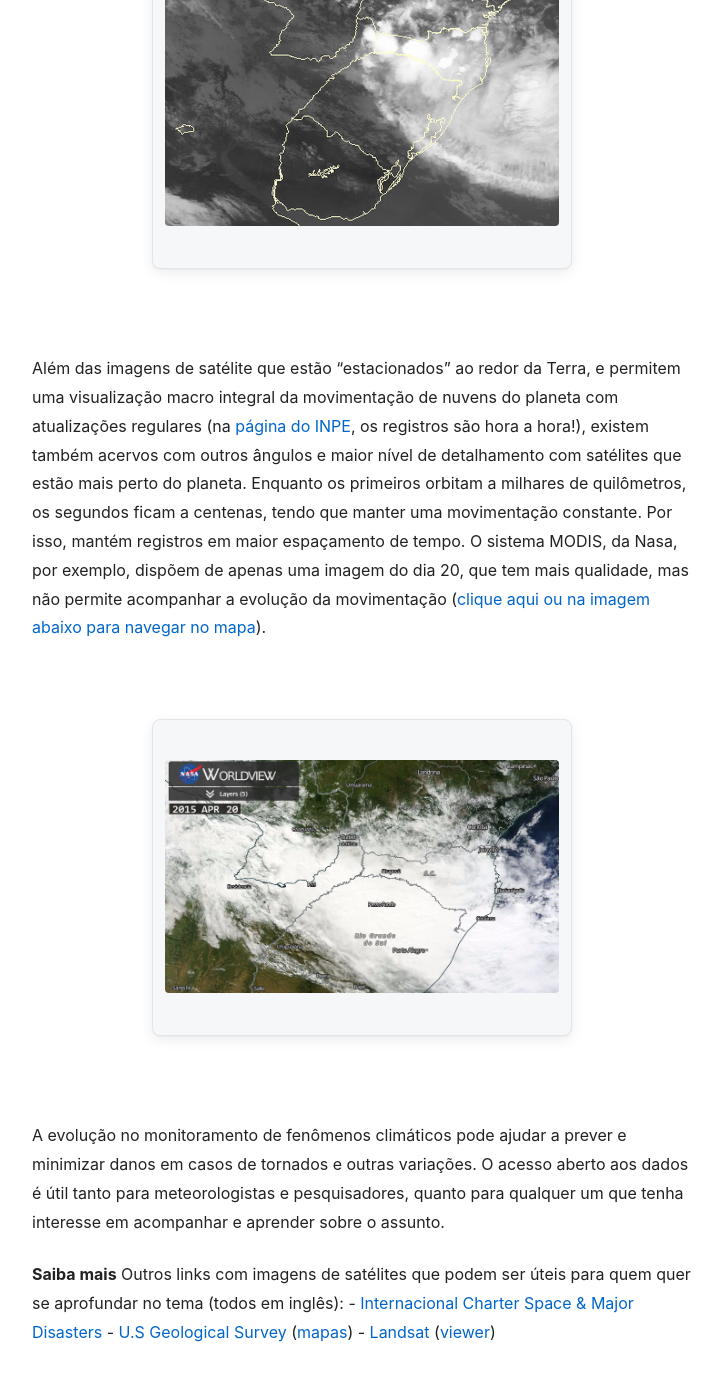
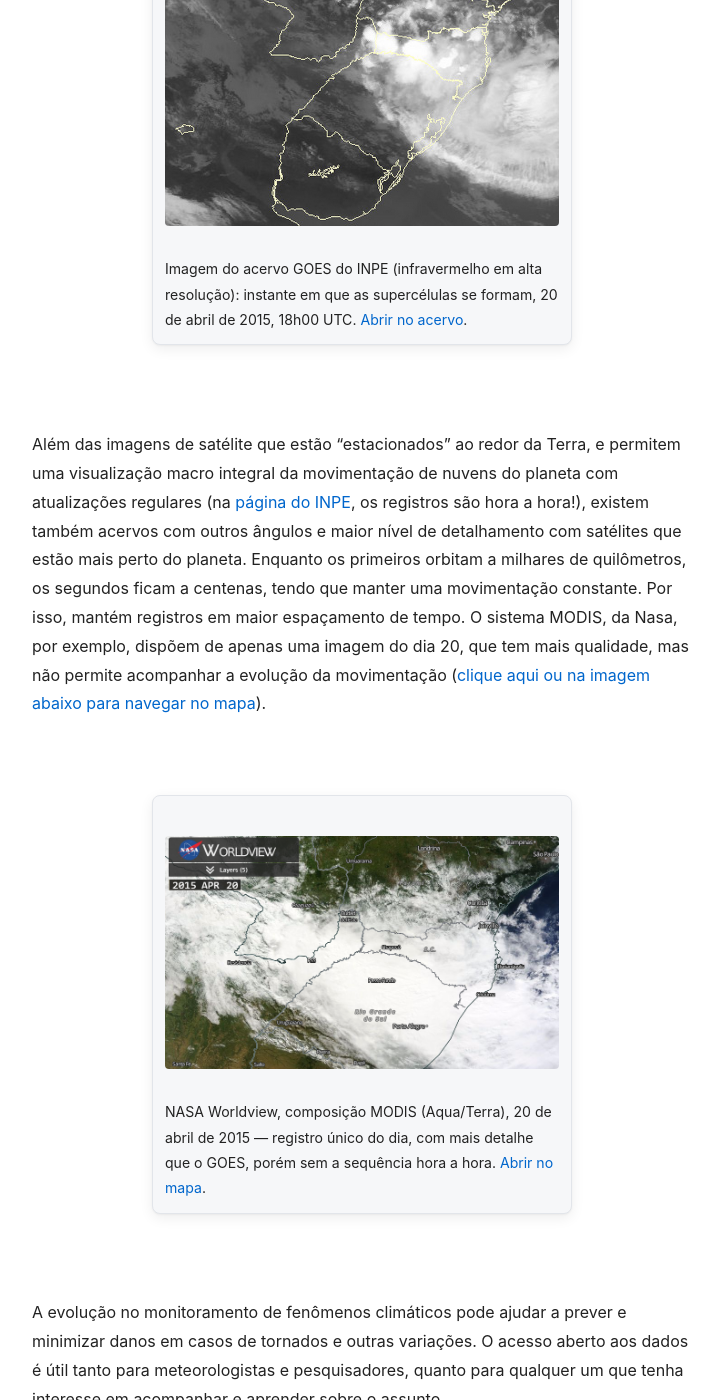
Before and after one commit to codigourbano/website, a Jekyll site: the page built from _posts/2015-04-22-imagens-de-satelite-ajudam-a-dimensionar-tornado-em-xanxere.md, in a window 1280 px wide and 1400 px high, scrolled down 1777 px. Shown: the whole window, without its empty margins (278-1000 px from the left). Built offline with Jekyll 4.4.1, drawn with Linux system fonts in a browser that asks for light colours.

Commit message:
Add figure captions for Xanxere satellite screenshots (XML had no [caption], text is from adjacent paragraphs).
Made-with: Cursor

```diff
--- a/_posts/2015-04-22-imagens-de-satelite-ajudam-a-dimensionar-tornado-em-xanxere.md
+++ b/_posts/2015-04-22-imagens-de-satelite-ajudam-a-dimensionar-tornado-em-xanxere.md
@@ -31,6 +31,7 @@ A animação foi produzida com imagens do [GOES](https://www.goes.noaa.gov/goesf
 
 <figure class="post-figure-center">
 <a href="https://satelite.cptec.inpe.br/repositorio5/goes13/goes13_web/ams_infra_alta/2015/04/S11232950_201504201800.jpg"><img src="/assets/images/xanxere-tornado-goes-inpe.png" alt="Captura do acervo GOES do INPE: infravermelho em alta resolução, 20 de abril de 2015, 18h00 UTC" width="618" height="418" loading="lazy" /></a>
+<figcaption>Imagem do acervo GOES do INPE (infravermelho em alta resolução): instante em que as supercélulas se formam, 20 de abril de 2015, 18h00 UTC. <a href="https://satelite.cptec.inpe.br/repositorio5/goes13/goes13_web/ams_infra_alta/2015/04/S11232950_201504201800.jpg">Abrir no acervo</a>.</figcaption>
 </figure>
 
 
@@ -41,6 +42,7 @@ Além das imagens de satélite que estão "estacionados" ao redor da Terra, e pe
 
 <figure class="post-figure-center">
 <a href="https://earthdata.nasa.gov/labs/worldview/?p=geographic&l=MODIS_Aqua_CorrectedReflectance_TrueColor\(hidden\),MODIS_Terra_CorrectedReflectance_TrueColor,Reference_Labels,Reference_Features,Coastlines&t=2015-04-20&v=-56.13875912042096,-30.799257735650137,-44.13289974542096,-25.534609298150137"><img src="/assets/images/xanxere-tornado-nasa-worldview.png" alt="Captura do NASA Worldview: MODIS Terra e Aqua, 20 de abril de 2015, sul do Brasil" width="640" height="379" loading="lazy" /></a>
+<figcaption>NASA Worldview, composição MODIS (Aqua/Terra), 20 de abril de 2015 — registro único do dia, com mais detalhe que o GOES, porém sem a sequência hora a hora. <a href="https://earthdata.nasa.gov/labs/worldview/?p=geographic&amp;l=MODIS_Aqua_CorrectedReflectance_TrueColor(hidden),MODIS_Terra_CorrectedReflectance_TrueColor,Reference_Labels,Reference_Features,Coastlines&amp;t=2015-04-20&amp;v=-56.13875912042096,-30.799257735650137,-44.13289974542096,-25.534609298150137">Abrir no mapa</a>.</figcaption>
 </figure>
 
 
```
